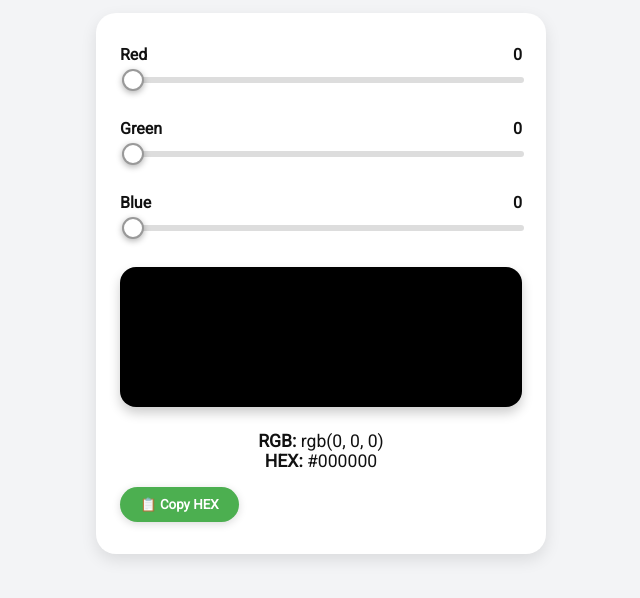
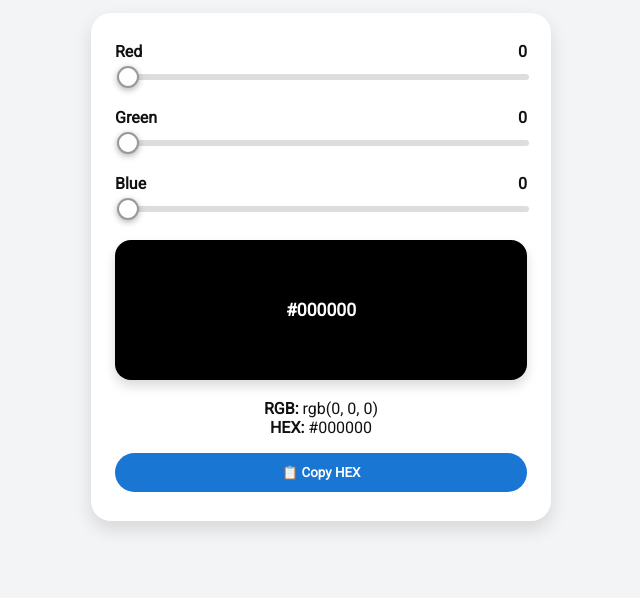
Before and after one commit to fucc12345/All-info, a plain HTML site: page index.html in a window 1280 px wide. Both pictures are taken after a click on the button "📋 Copy HEX". Shown: the part 94-692 px from the top of the page, without its empty margins (319-959 px from the left). Drawn offline with Linux system fonts and the light colour scheme.

Commit message:
Update index.html

```diff
--- a/index.html
+++ b/index.html
@@ -3,12 +3,13 @@
 <head>
   <meta charset="UTF-8" />
   <meta name="viewport" content="width=device-width, initial-scale=1.0" />
-  <title>Material RGB Color Picker</title>
-  <link href="https://fonts.googleapis.com/css2?family=Roboto&display=swap" rel="stylesheet">
+  <title>RGB Color Picker</title>
+  <link href="https://fonts.googleapis.com/css2?family=Roboto&display=swap" rel="stylesheet" />
   <style>
     * {
       box-sizing: border-box;
-      font-family: 'Roboto', sans-serif;
+      font-family: "Roboto", sans-serif;
+      -webkit-tap-highlight-color: transparent;
     }
 
     body {
@@ -24,20 +25,19 @@
     h1 {
       font-size: 2rem;
       margin-bottom: 1rem;
-      text-align: center;
     }
 
     .container {
       width: 100%;
-      max-width: 450px;
+      max-width: 460px;
       background: white;
       border-radius: 20px;
-      padding: 2rem 1.5rem;
-      box-shadow: 0 6px 16px rgba(0,0,0,0.1);
+      padding: 1.8rem 1.5rem;
+      box-shadow: 0 8px 18px rgba(0,0,0,0.12);
     }
 
     .slider-group {
-      margin-bottom: 2rem;
+      margin-bottom: 1.5rem;
     }
 
     .label-row {
@@ -55,7 +55,6 @@
       background: #ccc;
       outline: none;
       transition: background 0.3s;
-      position: relative;
     }
 
     input[type="range"]::-webkit-slider-thumb {
@@ -68,7 +67,7 @@
       border-radius: 50%;
       cursor: pointer;
       box-shadow: 0 2px 6px rgba(0,0,0,0.3);
-      transition: transform 0.2s ease, border-color 0.3s;
+      transition: transform 0.2s ease;
     }
 
     input[type="range"]:active::-webkit-slider-thumb {
@@ -79,46 +78,71 @@
     .preview-box {
       height: 140px;
       border-radius: 16px;
-      box-shadow: 0 6px 12px rgba(0,0,0,0.2);
-      margin-bottom: 1.5rem;
+      box-shadow: 0 6px 12px rgba(0,0,0,0.15);
+      margin-bottom: 1.2rem;
       transition: background 0.3s;
+      display: flex;
+      align-items: center;
+      justify-content: center;
+      color: white;
+      font-size: 1.1rem;
+      font-weight: bold;
+      text-shadow: 0 1px 2px rgba(0,0,0,0.3);
     }
 
     .output {
       text-align: center;
-      font-size: 1.1rem;
+      font-size: 1rem;
       margin-bottom: 1rem;
     }
 
     .copy-btn {
-      padding: 10px 20px;
-      background: #4caf50;
+      padding: 12px 20px;
+      background: #1976d2;
       color: white;
       border: none;
       border-radius: 25px;
       font-weight: bold;
       cursor: pointer;
-      box-shadow: 0 2px 8px rgba(0,0,0,0.15);
       position: relative;
       overflow: hidden;
+      transition: background 0.3s, transform 0.2s;
+      display: inline-block;
+      width: 100%;
+    }
+
+    .copy-btn:active {
+      transform: scale(0.98);
+    }
+
+    .copy-btn::after {
+      content: "";
+      position: absolute;
+      width: 100px;
+      height: 100px;
+      background: rgba(255, 255, 255, 0.4);
+      border-radius: 50%;
+      transform: scale(0);
+      opacity: 0;
+      pointer-events: none;
+      animation: none;
+    }
+
+    .copy-btn:focus:not(:active)::after {
+      animation: none;
     }
 
     .copy-btn:active::after {
-      content: '';
-      position: absolute;
-      background: rgba(255,255,255,0.4);
-      width: 100px;
-      height: 100px;
-      top: 50%;
-      left: 50%;
-      transform: translate(-50%, -50%) scale(0);
-      border-radius: 50%;
-      animation: ripple 0.6s ease-out;
+      top: var(--y);
+      left: var(--x);
+      transform: scale(0);
+      opacity: 1;
+      animation: ripple 0.5s ease-out;
     }
 
     @keyframes ripple {
       to {
-        transform: translate(-50%, -50%) scale(2.5);
+        transform: scale(2.5);
         opacity: 0;
       }
     }
@@ -128,7 +152,7 @@
         padding: 1rem;
       }
       .container {
-        padding: 1.2rem;
+        padding: 1.3rem;
       }
     }
   </style>
@@ -158,14 +182,14 @@
       <input type="range" id="b" min="0" max="255" value="0" />
     </div>
 
-    <div class="preview-box" id="colorBox"></div>
+    <div class="preview-box" id="colorBox">#000000</div>
 
     <div class="output">
       <div><strong>RGB:</strong> <span id="rgbVal">rgb(0, 0, 0)</span></div>
       <div><strong>HEX:</strong> <span id="hexVal">#000000</span></div>
     </div>
 
-    <button class="copy-btn" onclick="copyColor()">📋 Copy HEX</button>
+    <button class="copy-btn" id="copyBtn">📋 Copy HEX</button>
   </div>
 
   <script>
@@ -184,9 +208,15 @@
     const colorBox = document.getElementById('colorBox');
     const rgbText = document.getElementById('rgbVal');
     const hexText = document.getElementById('hexVal');
+    const copyBtn = document.getElementById('copyBtn');
 
     function toHex(value) {
       return value.toString(16).padStart(2, '0');
+    }
+
+    function getContrastColor(r, g, b) {
+      const brightness = (r * 299 + g * 587 + b * 114) / 1000;
+      return brightness > 125 ? '#000' : '#fff';
     }
 
     function updateColor() {
@@ -197,35 +227,49 @@
       const rgb = `rgb(${r}, ${g}, ${b})`;
       const hex = `#${toHex(r)}${toHex(g)}${toHex(b)}`;
 
-      colorBox.style.backgroundColor = rgb;
-      rgbText.textContent = rgb;
-      hexText.textContent = hex;
-
       labels.r.textContent = r;
       labels.g.textContent = g;
       labels.b.textContent = b;
 
-      setTrack(sliders.r, `rgb(255, 0, 0)`);
-      setTrack(sliders.g, `rgb(0, 255, 0)`);
-      setTrack(sliders.b, `rgb(0, 0, 255)`);
+      rgbText.textContent = rgb;
+      hexText.textContent = hex;
+      colorBox.textContent = hex;
+      colorBox.style.backgroundColor = rgb;
+      colorBox.style.color = getContrastColor(r, g, b);
+
+      setTrack(sliders.r, 'rgb(255,0,0)');
+      setTrack(sliders.g, 'rgb(0,255,0)');
+      setTrack(sliders.b, 'rgb(0,0,255)');
     }
 
     function setTrack(slider, color) {
       const value = (slider.value / 255) * 100;
-      slider.style.background = `linear-gradient(to right, ${color} 0%, ${color} ${value}%, #ddd ${value}%, #ddd 100%)`;
-    }
-
-    function copyColor() {
-      const hex = hexText.textContent;
-      navigator.clipboard.writeText(hex).then(() => {
-        alert(`Copied ${hex} to clipboard!`);
-      });
+      slider.style.background = `linear-gradient(to right, ${color} 0%, ${color} ${value}%, #ddd ${value}%)`;
     }
 
     Object.values(sliders).forEach(slider => {
       slider.addEventListener('input', updateColor);
     });
 
+    copyBtn.addEventListener('click', function (e) {
+      const hex = hexText.textContent;
+      navigator.clipboard.writeText(hex);
+      alert(`Copied ${hex} to clipboard!`);
+    });
+
+    // Custom ripple coordinates
+    copyBtn.addEventListener("touchstart", rippleCoords);
+    copyBtn.addEventListener("mousedown", rippleCoords);
+
+    function rippleCoords(e) {
+      const rect = this.getBoundingClientRect();
+      const x = (e.touches ? e.touches[0].clientX : e.clientX) - rect.left;
+      const y = (e.touches ? e.touches[0].clientY : e.clientY) - rect.top;
+      this.style.setProperty("--x", `${y}px`);
+      this.style.setProperty("--y", `${x}px`);
+    }
+
+    // Initialize
     updateColor();
   </script>
 </body>
```
